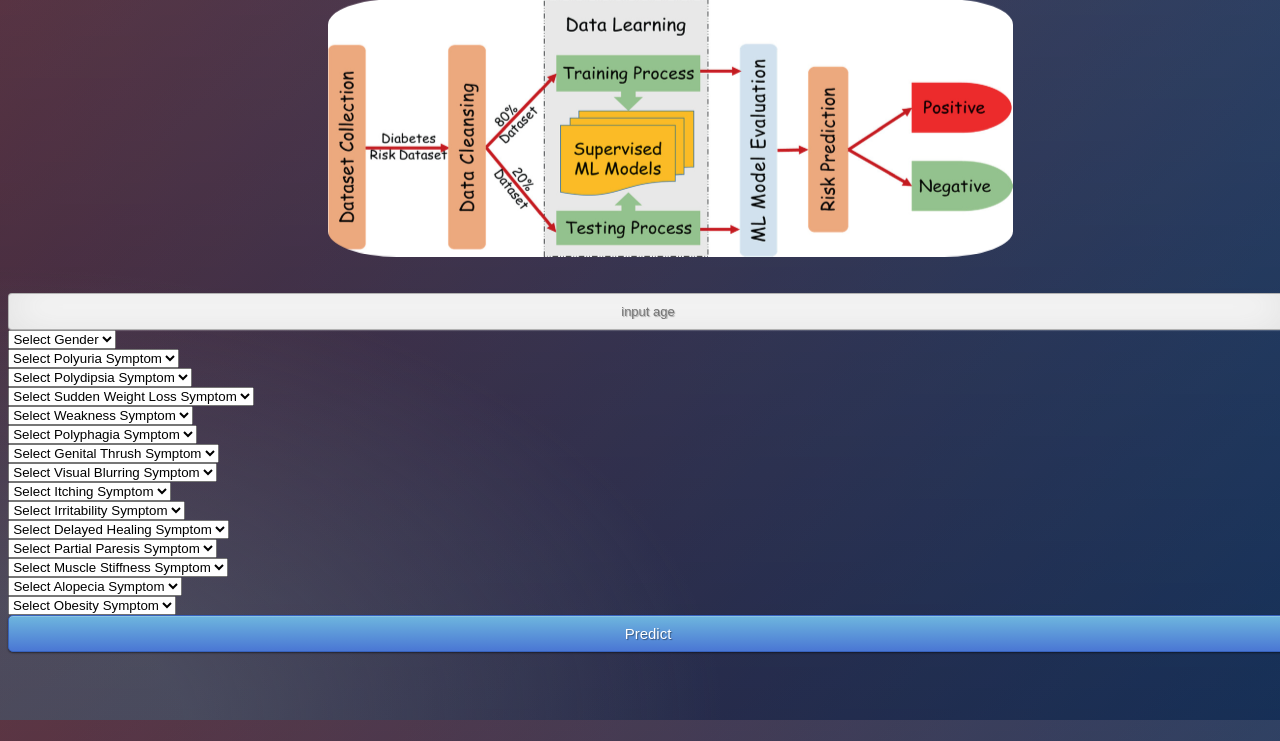
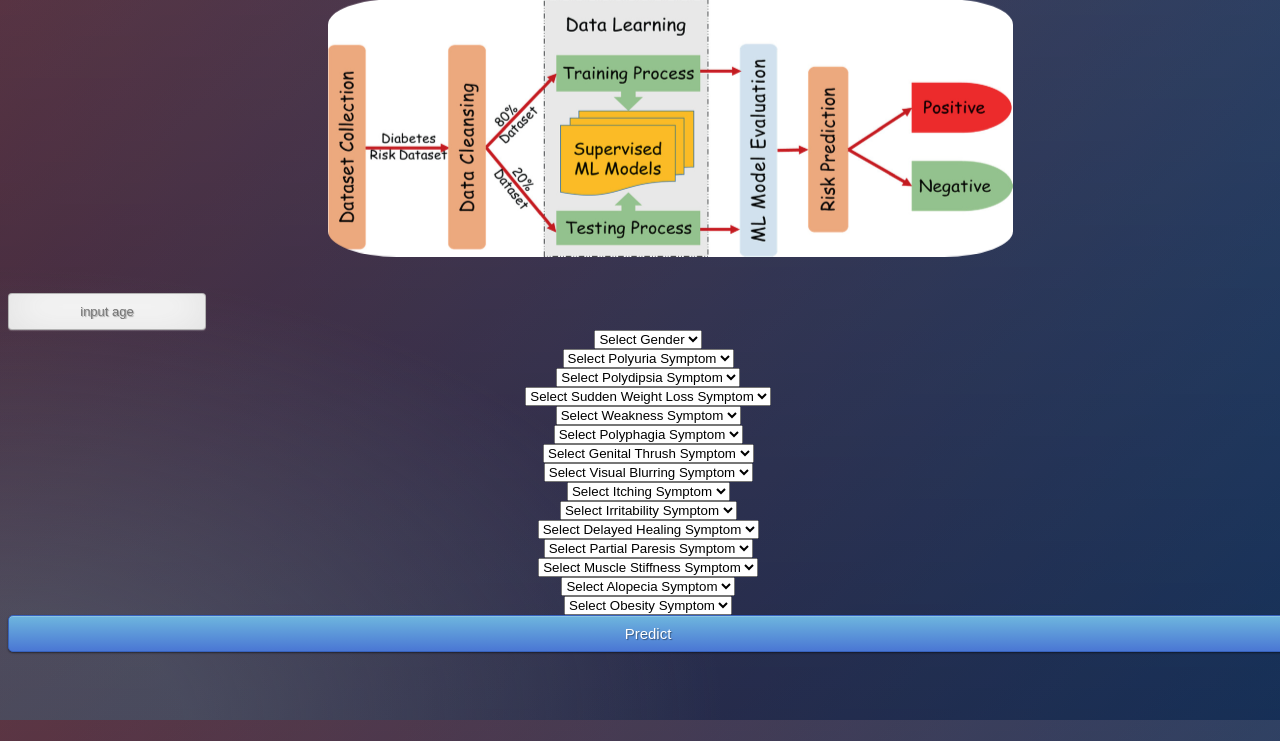
Before and after one commit to zinabu-dot/Risk-prediction-early-stage-diabetes, a Flask app: page / in a window 1280 px wide. Shown: the part 80-821 px from the top of the page. Run offline with Flask 3, Linux system fonts and the light colour scheme; parts of the project's set-up code (start-up, migrations or seed data) failed here and were passed over.

Commit message:
css changed commit

```diff
--- a/static/css/style.css
+++ b/static/css/style.css
@@ -68,7 +68,7 @@ body {
 }
 
 input {
-	width: 100%;
+	/* width: 100%;  */
 	margin: auto;
 	text-align: center;
 	/* margin-top: 40px;  */
@@ -94,6 +94,7 @@ input:focus {
 }
 
 select {
+	margin: auto;
 	display: block;
 	text-align: center;
 }
```
